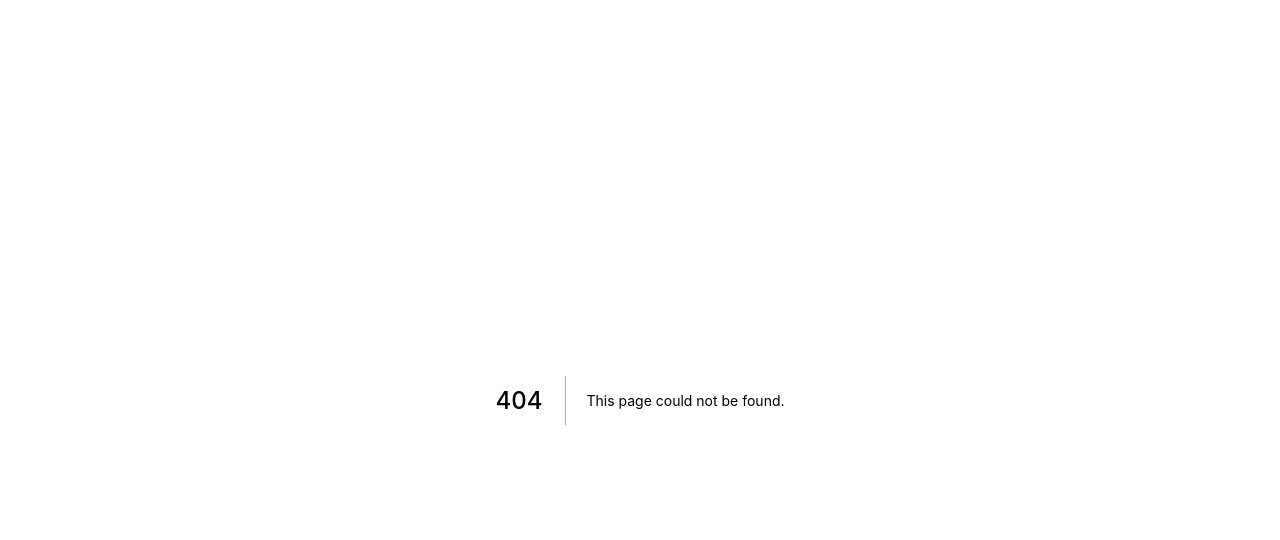
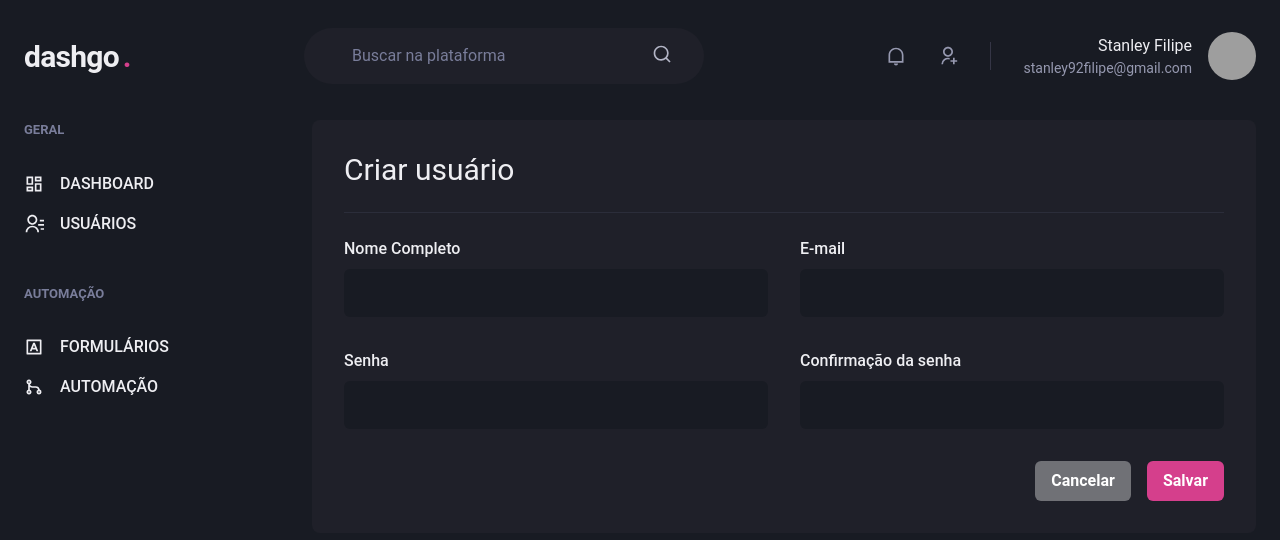
Before and after one commit to stanlino/DashGo, a Next.js app: page /users/create in a window 1280 px wide. Before the commit this address had no page. Shown: the top 540 px of the page. Built offline with nearby package versions, Linux system fonts and the light colour scheme; grey boxes are pictures that could not be loaded.

Commit message:
feat: create CreateUser page

```diff
--- /dev/null
+++ b/src/pages/users/create.tsx
@@ -0,0 +1,40 @@
+import { Box, Button, Divider, Flex, Heading, HStack, SimpleGrid, VStack } from "@chakra-ui/react";
+import { Input } from "../../components/form/input";
+import { Header } from "../../components/header";
+import { Sidebar } from "../../components/sidebar";
+
+export default function CreateUser() {
+  return (
+    <Box>
+      <Header />
+
+      <Flex w='100%' my='6' maxW={1480} mx='auto' px='6'>
+        <Sidebar />
+
+        <Box flex='1' borderRadius={8} bg='gray.800' p='8'>
+          <Heading size='lg' fontWeight='normal'>Criar usuário</Heading>
+          <Divider my='6' borderColor='gray.700' />
+
+          <VStack spacing='8'>
+            <SimpleGrid minChildWidth='240px' spacing='8' w='100%'>
+              <Input name='name' label='Nome Completo' />
+              <Input name='email' type='email' label='E-mail' />
+            </SimpleGrid>
+
+            <SimpleGrid minChildWidth='240px' spacing='8' w='100%'>
+              <Input name='password' type='password' label='Senha' />
+              <Input name='password_confirmation' type='password' label='Confirmação da senha' />
+            </SimpleGrid>
+          </VStack>
+
+          <Flex mt='8' justify='flex-end'>
+            <HStack spacing='4'>
+              <Button colorScheme='whiteAlpha'>Cancelar</Button>
+              <Button colorScheme='pink'>Salvar</Button>
+            </HStack>
+          </Flex>
+        </Box>
+      </Flex>
+    </Box>
+  )
+}
```
